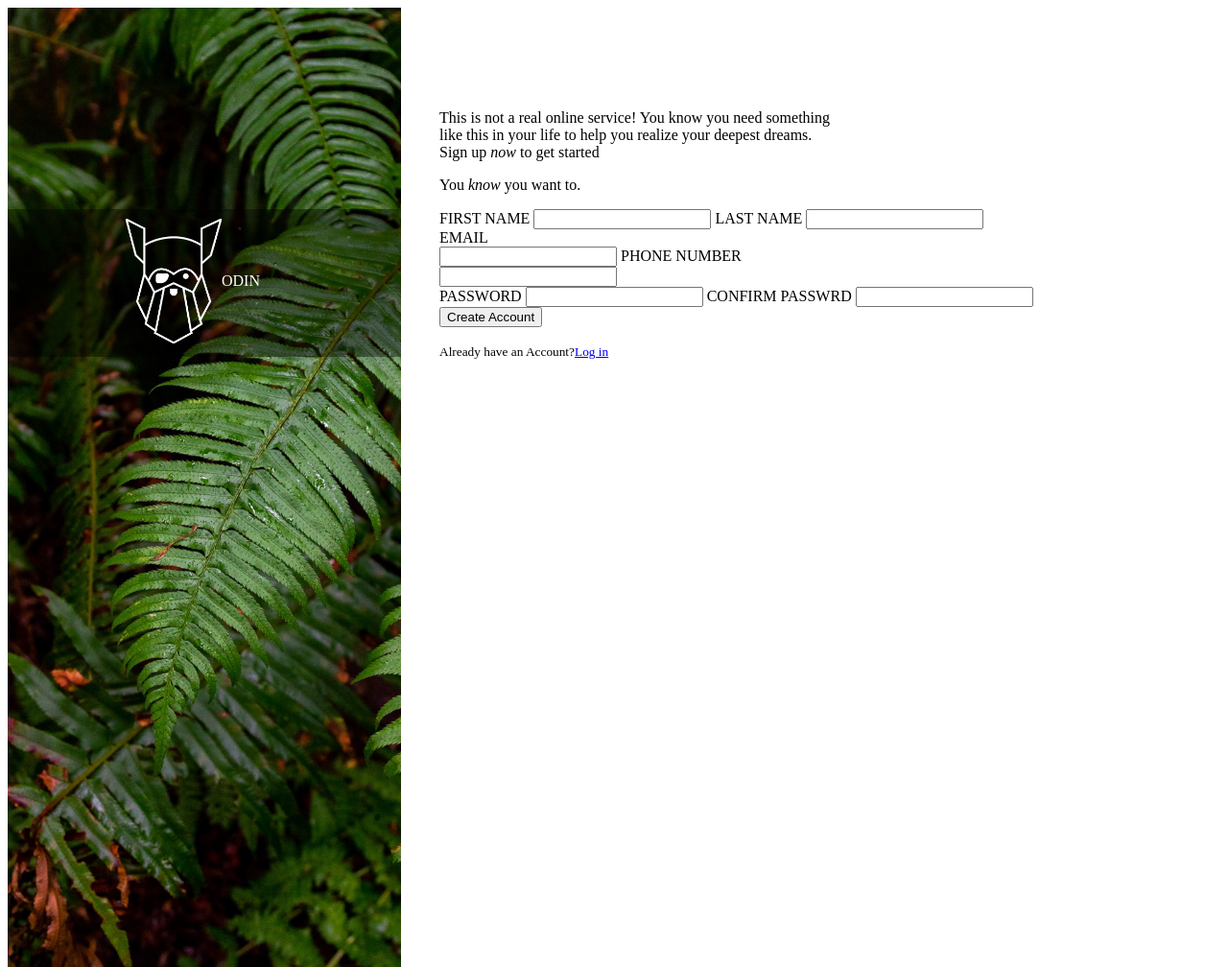
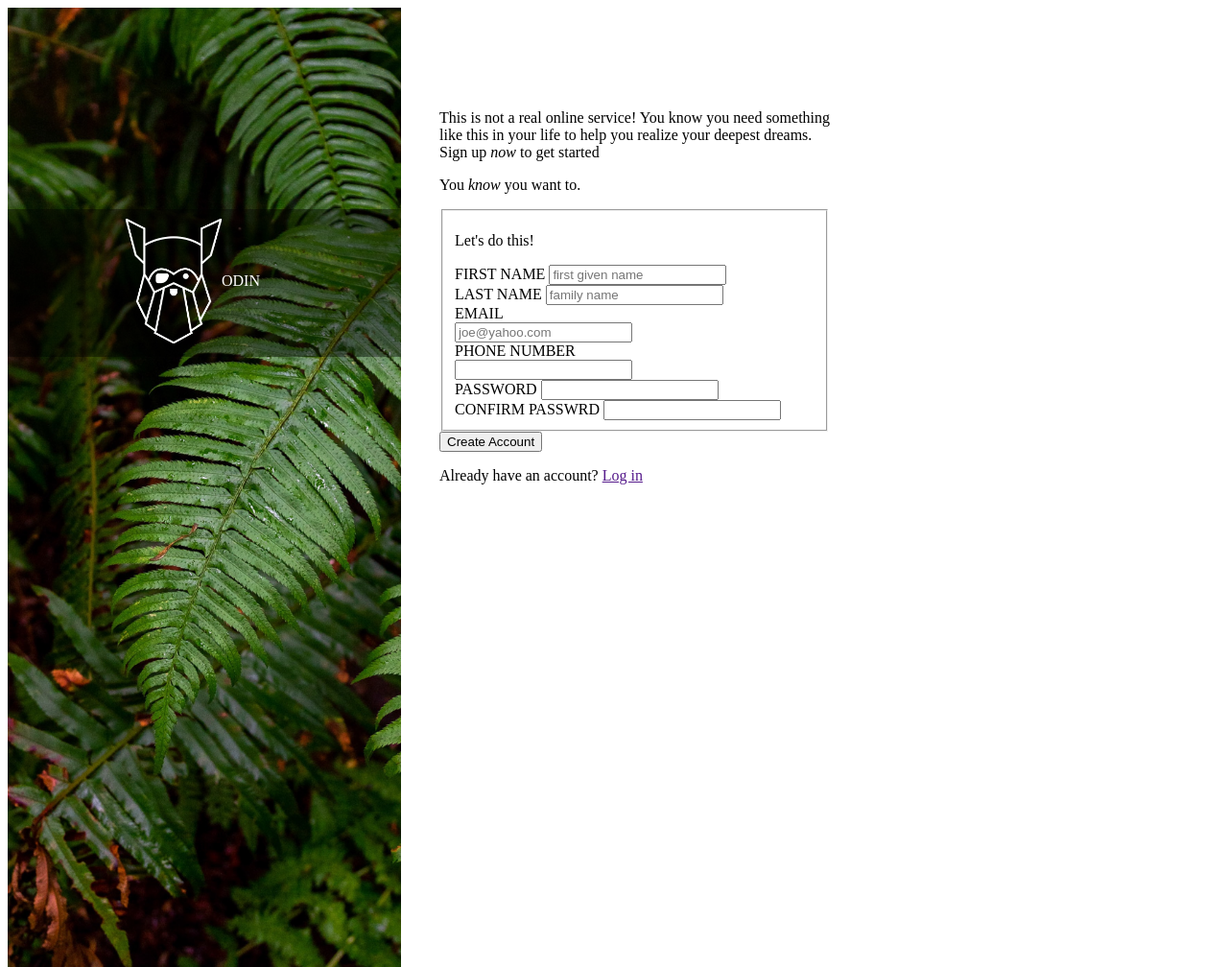
Before and after one commit to Johoan/odin-form-test, a plain HTML site: page index.html in a window 1280 px wide. Shown: the whole page at 96% size. Drawn offline with Linux system fonts and the light colour scheme; a web font is replaced by a local one.

Commit message:
Update index.html
Final commit

```diff
--- a/index.html
+++ b/index.html
@@ -5,6 +5,7 @@
     <meta http-equiv="X-UA-Compatible" content="IE=edge">
     <meta name="viewport" content="width=device-width, initial-scale=1.0">
     <title>Document</title>
+    <link rel="preconnect" href="https://fonts.googleapis.com"><link rel="preconnect" href="https://fonts.gstatic.com" crossorigin><link href="https://fonts.googleapis.com/css2?family=Roboto:wght@300&display=swap" rel="stylesheet">
     <link rel="stylesheet" href="style.css">
 </head>
 <body>
@@ -18,35 +19,63 @@
         </div>
     </aside>
     <main class="col2">
-    <div class="">
+    <div class="p1">
     <p>This is not a real online service! You know you need something<br>
     like this in your life to help you realize your deepest dreams.<br>
-    Sign up <i>now</i> to get started</p>
-    <p>You <i>know</i> you want to.</p>
+    Sign up <em>now</em> to get started</p>
+    <p>You <em>know</em> you want to.</p>
     </div>
 
-    <form action="">
-        <div>
-        <label>FIRST NAME</label>
-        <input type="text">
-        <label>LAST NAME</label>
-        <input type="text">
-        <br>
-        <label>EMAIL</label><br>
-        <input type="text">
-        <label>PHONE NUMBER</label><br>
-        <input type="text">
-        <br>
-        <label>PASSWORD</label>
-        <input type="text">
-        <label>CONFIRM PASSWRD</label>
-        <input type="text">
-        <br>
+    <form action="" method="post">
+        <fieldset>
+            <p>Let's do this!</p>
+            <div class="row1">
+                <div>
+                    <label for="first_name">FIRST NAME</label>
+                    <input required type="text" id="first_name" autocomplete="given-name" placeholder="first given name">
+                </div>
+                <div>
+                    <label for="last_name">LAST NAME</label>
+                    <input required type="text" id="last_name" autocomplete="family-name" placeholder="family name">
+                </div>
+            </div>
+
+            <div class="row2">
+                <div>
+                    <label for="email">EMAIL</label><br>
+                    <input required type="email" id="email" autocomplete="email" placeholder="joe@yahoo.com">
+                </div>
+                <div>
+                    <label for="phone">PHONE NUMBER</label><br>
+                    <input required
+                            type="tel"
+                            id="phone"
+                            autocomplete="tel"
+                            pattern="^(\((\d{3})\)|(\d{3}))-?(\d{3})-?(\d{4})$"
+                            placeholder=" "
+                            oninvalid="this.setCustomValidity('Please use (123)-123-1234 or 123-123-1234')"
+                            oninput="this.setCustomValidity('')">
+                </div>
+            </div>
+
+            <div class="row3">
+                <div>
+                    <label for="password">PASSWORD</label>
+                    <input required type="password" id="password" autocomplete="new-password" placeholder=" ">
+                </div>
+                <div>
+                    <label for="confirm_password">CONFIRM PASSWRD</label>
+                    <input required type="password" id="confirm_password" autocomplete="new-password" placeholder=" ">
+                </div>
+            </div>
+            <div class="cont-shadow"><div class="shadow"></div></div>
+        </fieldset>
+        <div class="input-sub">
+        <input type="submit" id="submit" value="Create Account">
         </div>
-        <button>Create Account</button>
-        <p>
-            <small>Already have an Account?<a href="#">Log in</a></small>
-        </p>
+        <div class="account">
+            <p>Already have an account? <a href="">Log in</a></p>
+        </div>
     </form>
     </main>
 </body>
```
